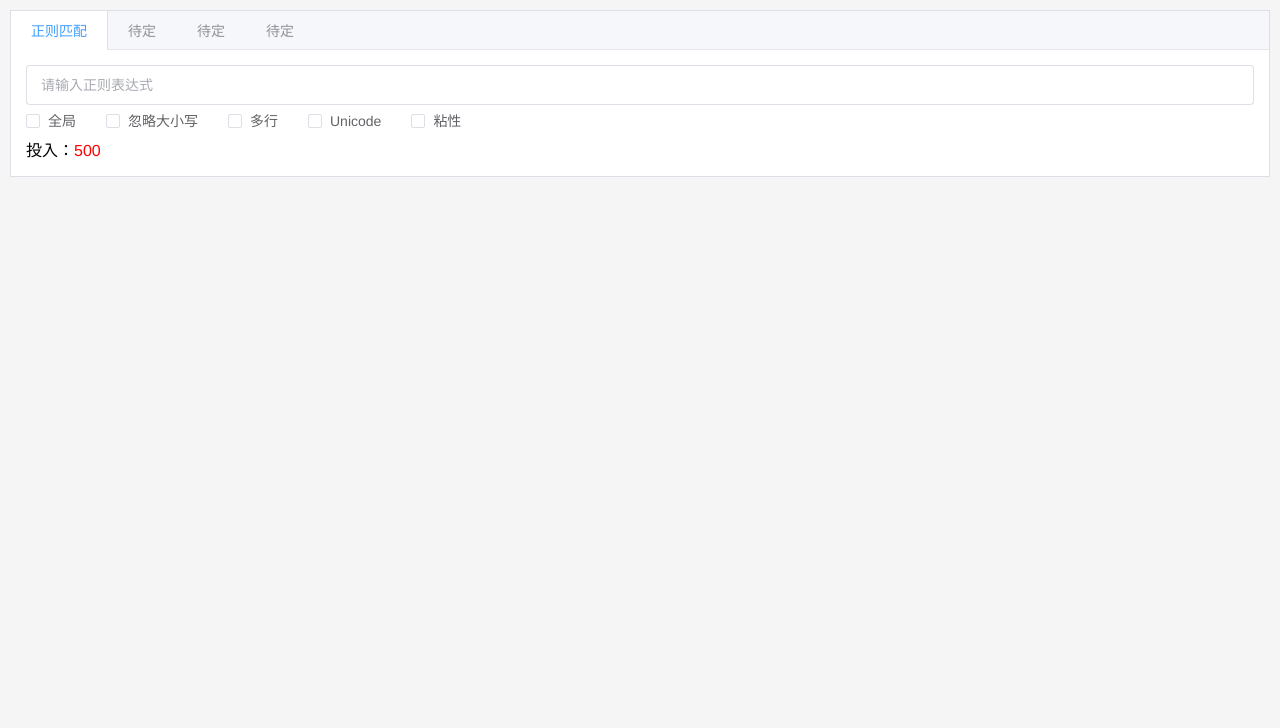
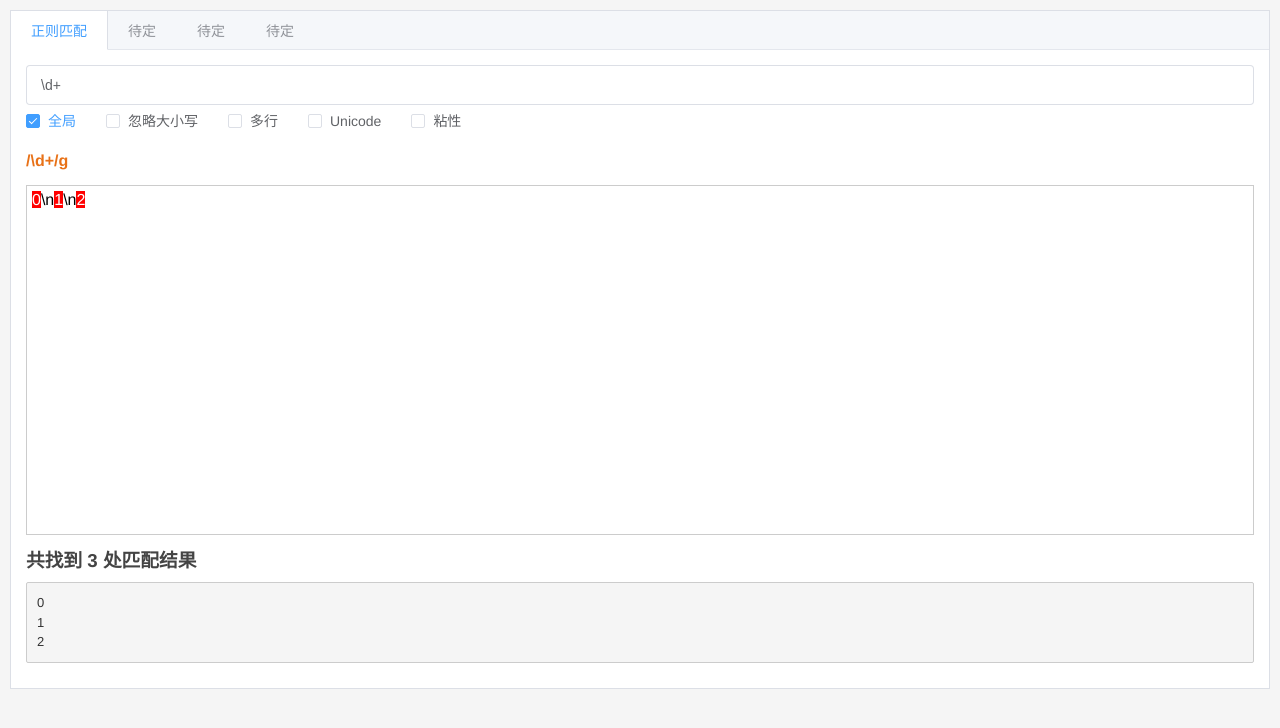
Before and after one commit to chengOnLine/utools-kits, a Vue app: page /#/home in a window 1280 px wide. Shown: the top 728 px of the page. Built offline with nearby package versions, Linux system fonts and the light colour scheme.

Commit message:
feat: 添加正则运算功能 待完成

```diff
--- a/src/views/home.vue
+++ b/src/views/home.vue
@@ -6,27 +6,31 @@
     <!-- <el-button>Default</el-button> -->
     <el-tabs type="border-card" class="demo-tabs">
       <el-tab-pane label="正则匹配">
+
+        <!-- 正则表达式输入框 -->
         <div class="regex-wrapper">
-          <el-input size="large" v-model="regexState.regex" placeholder="请输入正则表达式" class="input-with-select" @input="handleInput">
+          <el-input size="large" v-model="regexState.regex" placeholder="请输入正则表达式" class="input-with-select">
           </el-input>
 
-          <el-checkbox-group
-            v-model="regexState.matchPattern"
-          >
-            <el-checkbox :key="idx" v-for="(item,idx) in regexState.matchPatternList" :label="item.label" :value="item.value"></el-checkbox>
+          <el-checkbox-group v-model="regexState.matchPattern">
+            <el-checkbox :key="idx" v-for="(item, idx) in regexState.matchPatternList" :label="item.label"
+              :value="item.value"></el-checkbox>
           </el-checkbox-group>
 
-          <div class="expression" v-if="regexExp">
+          <!-- 正则表达式 -->
+          <div class="expression-wrapper" v-if="regexExp">
             <span style="font-weight: bold;"> {{ regexExp }}</span>
           </div>
-          <div class="text">
-            <span :contenteditable="true">投入：</span><span style="color: red">500</span>
-            <!-- <el-input
-              v-model="regexState.text"
-              :autosize="{ minRows: 3, maxRows: 8 }"
-              type="textarea"
-              placeholder="匹配文本"
-            /> -->
+
+          <!-- 文本输入框 -->
+          <div class="text-wrapper" :contenteditable="true" ref="hlTextRef" @input="regexState.handleTextInput">
+          </div>
+
+          <!-- <div v-html="matchText" ></div> -->
+
+          <h3 style="color: #444444;margin-bottom: 10px;">共找到 {{ matchTextList?.length || 0 }} 处匹配结果</h3>
+          <div class="result-wrapper">
+            <div class="item" v-for="(item, idx) in matchTextList" :key="idx">{{ item }}</div>
           </div>
         </div>
       </el-tab-pane>
@@ -38,16 +42,25 @@
 </template>
 
 <script setup name="Home">
-import { ref , reactive , computed } from 'vue';
+import { ref , reactive , computed , onMounted , watchEffect , onUpdated , nextTick } from 'vue';
+
+const hlTextRef = ref(null);
 
 const regexExp = computed(() => {
   if(!regexState.regex) return '';
   return `/${regexState.regex}/${regexState.matchPattern?.join('')}`
 });
+
+const matchTextList = computed(() => {
+  let regex = new RegExp(regexState.regex , regexState.matchPattern?.join(''));
+  let result = regexState.text?.match(regex)
+  return result;
+})
+
 const regexState = reactive({
-  regex: '',
-  text: '',
-  matchPattern: [],
+  regex: '\\d+',
+  text: '0\\n1\\n2',
+  matchPattern: ['g'],
   matchPatternList: [
     {
       label: '全局',
@@ -70,19 +83,139 @@ const regexState = reactive({
       value: 'y',
     },
   ],
+  hightlightTypeList: ['type-a' , 'type-b'],
+  hightlightTypeIndex: 0,
+  handleTextInput:(e) => {
+    console.log('innder' , e.target.innerText )
+    // regexState.text = e.target.innerText?.replaceAll('\n' , '<br/>');
+    regexState.text = e.target.innerText;
+    console.log("regexState.text" , regexState.text)
+
+
+    // console.log("regexState.text" , regexState.text)
+    // nextTick(() => {
+    //   if( hlTextRef.value ){
+    //       var range = document.createRange();
+    //       range.selectNodeContents(hlTextRef.value);
+    //       range.collapse(false);
+    //       var sel = window.getSelection();
+    //       sel.removeAllRanges();
+    //       sel.addRange(range)
+    //     }
+    // })
+  }
+})
+
+watchEffect( () => {
+  let regex = new RegExp(regexState.regex , regexState.matchPattern?.join(''));
+  let text = regexState.text;
+  function match(){
+    console.log("arguments" , arguments)
+    flag = true;
+    let mText = arguments[0];
+    let offset = arguments[1];
+    let oText = arguments[2];
+    let nodeOffset = arguments[3];
+    if( hlTextRef.value?.childNodes?.length > 0 ){
+      let index = regexState.hightlightTypeIndex || 0;
+      const range = new Range();
+      let node = hlTextRef.value.childNodes[nodeOffset];
+      if( node?.nodeType != 3 && node?.nodeType != 1 ){
+        return;
+      }
+      if( node?.nodeType === 1 ){
+        node = node?.childNodes[0];
+      }
+      range.setStart(node , offset);
+      range.setEnd(node, offset + mText?.length);
+      let highlight = highlightList[index%highlightList?.length];
+      highlight.add(range);
+    }
+    return mText;
+  }
+
+  console.log("<------------------------------------start------------------------------------------>")
+  console.log("text" , text);
+  console.log("hlTextRef.innerHTML" , hlTextRef.value?.innerText)
+  let flag = false;
+  let typeList = regexState.hightlightTypeList || [];
+  regexState.hightlightTypeIndex = 0;
+  let highlightList = typeList?.map( type => {
+    const highlight = new Highlight();
+    CSS.highlights.set(type, highlight);
+    return highlight;
+  })
+  console.log("text" , text)
+  let temp = text.replaceAll('\n\n' , '\n');
+  console.log("temp" , temp)
+  let lines = text?.replaceAll('\n\n', '\n')?.split(/\n/) || [];
+  console.log("lines" , lines.length , lines );
+  lines?.forEach( (line,idx) => {
+    console.log("line" , line)
+    if( line && ( regexState.matchPattern?.indexOf('g') != -1 || !flag ) ){
+      line?.replace(regex , (...args) => { match(...args , idx ) } );
+    }
+  })
+  console.log("<------------------------------------end------------------------------------------>")
+})
+
+onMounted(() => {
+  if(hlTextRef.value){
+    var textNode = document.createTextNode(regexState.text);
+    hlTextRef.value?.appendChild(textNode);
+  }
 })
 </script>
 
 <style lang="scss" scoped>
 .container {
   padding: 10px;
-  .regex-wrapper{
+
+  .regex-wrapper {
+
     // display: flex;
     // justify-content: center;
     // align-items: center;
-    .expression{
+    .expression {
       margin: 10px 0;
     }
   }
+
+  .expression-wrapper {
+    color: #E87117;
+    margin: 15px 0;
+  }
+
+  .text-wrapper {
+    min-height: 350px;
+    margin-bottom: 10px;
+    border: 1px solid #ccc;
+    padding: 5px;
+  }
+
+  .result-wrapper {
+    display: block;
+    padding: 10px;
+    margin: 0 0 10.5px;
+    font-size: 13px;
+    line-height: 1.5;
+    word-break: break-all;
+    word-wrap: break-word;
+    color: #333;
+    background-color: whitesmoke;
+    border: 1px solid #ccc;
+    border-radius: 2px;
+  }
+
+  /* 描述每种高亮方式的CSS特性 */
+  ::highlight(type-a) {
+    background-color: #ff0000;
+    color: white;
+  }
+
+  ::highlight(type-b) {
+    background-color: #ED9F1F;
+    color: white;
+  }
 }
 </style>
```
